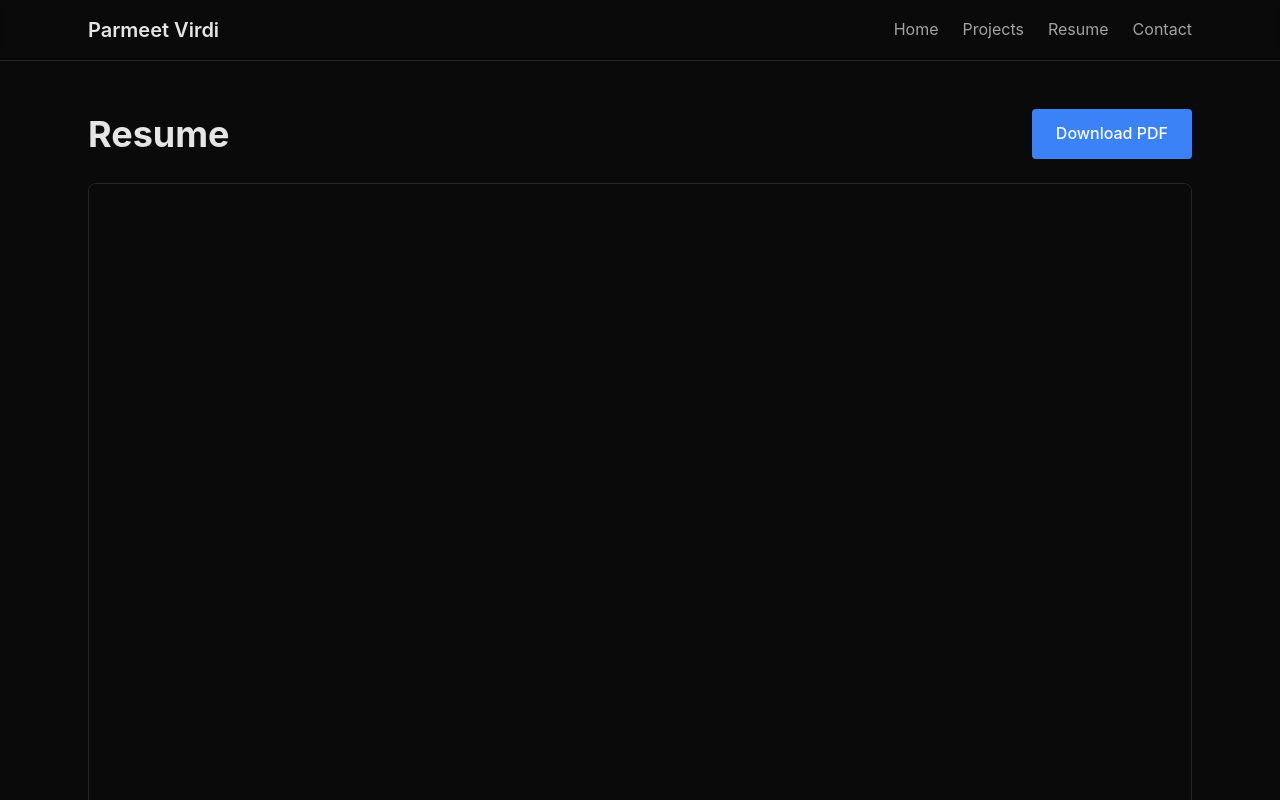
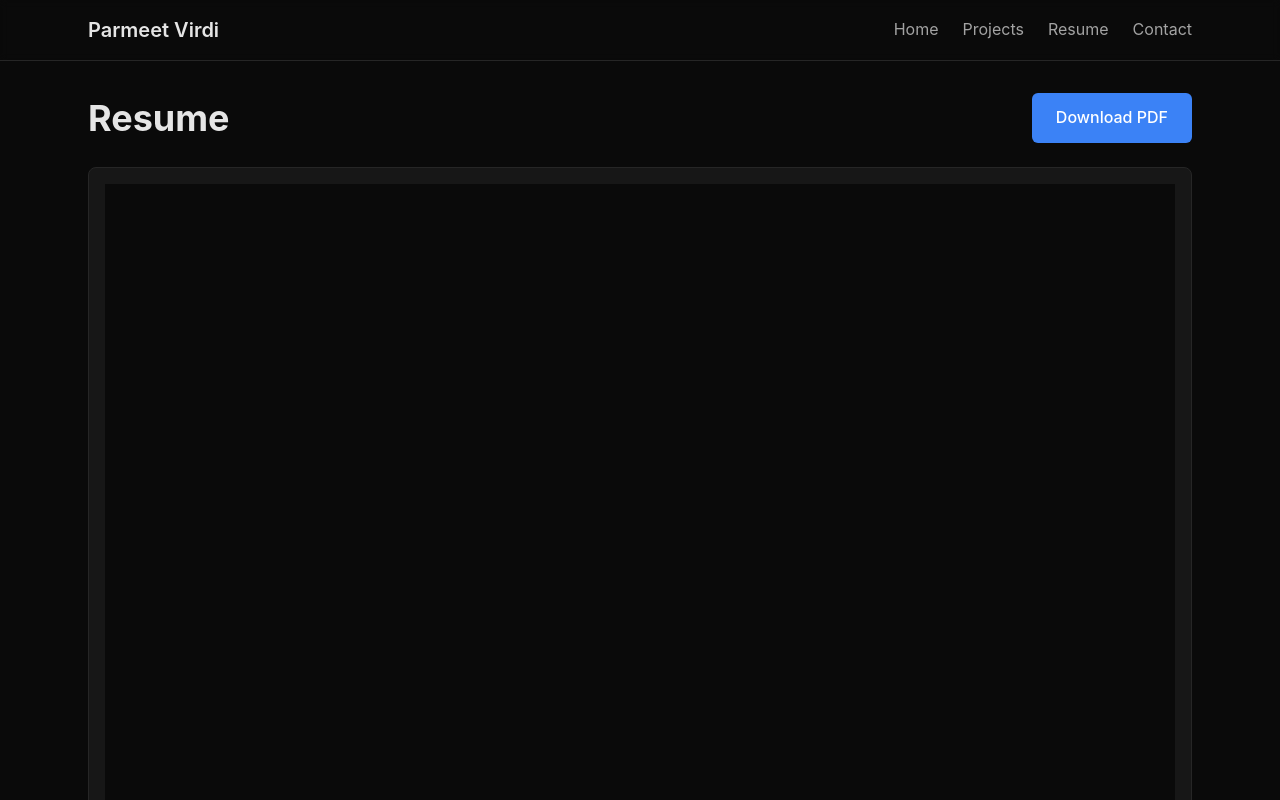
Before and after one commit to parmeetv23/portfolio, a Next.js app: page /resume in a window 1280 px wide. Shown: the top 800 px of the page. Built offline with nearby package versions, Linux system fonts and the light colour scheme; no server answers.

Commit message:
improved Resume page sizing

```diff
--- a/app/resume/page.tsx
+++ b/app/resume/page.tsx
@@ -1,28 +1,31 @@
 import Nav from '@/app/components/Nav'
-import Button from '@/app/components/Button'
 
 export default function ResumePage() {
     return (
         <div className="min-h-screen bg-background">
             <Nav />
 
-            <div className="max-w-6xl mx-auto px-6 py-12">
+            <div className="max-w-6xl mx-auto px-6 py-8">
                 <div className="flex items-center justify-between mb-6">
-                    <h1 className="text-4xl font-bold text-foreground">Resume</h1>
+                    <h1 className="text-4xl font-bold text-foreground">
+                        Resume
+                    </h1>
+
                     <a
                         href="/Parmeet_Virdi_Resume.pdf"
                         download="Parmeet_Virdi_Resume.pdf"
-                        className="px-6 py-3 bg-accent text-white rounded hover:bg-accent-hover transition-colors font-medium"
+                        className="px-6 py-3 bg-accent text-white rounded-md hover:bg-accent-hover transition-colors font-medium"
                     >
                         Download PDF
                     </a>
                 </div>
 
-                <div className="border border-border rounded-lg overflow-hidden bg-background">
+                <div className="border border-border rounded-lg bg-neutral-900 p-4">
                     <iframe
-                        src="/Parmeet_Virdi_Resume.pdf"
-                        className="w-full h-[calc(100vh-250px)] min-h-[800px]"
+                        src="/Parmeet_Virdi_Resume.pdf#zoom=100"
                         title="Parmeet Virdi Resume"
+                        className="w-full h-[1250px] block bg-white"
+                        scrolling="no"
                     />
                 </div>
             </div>
```
